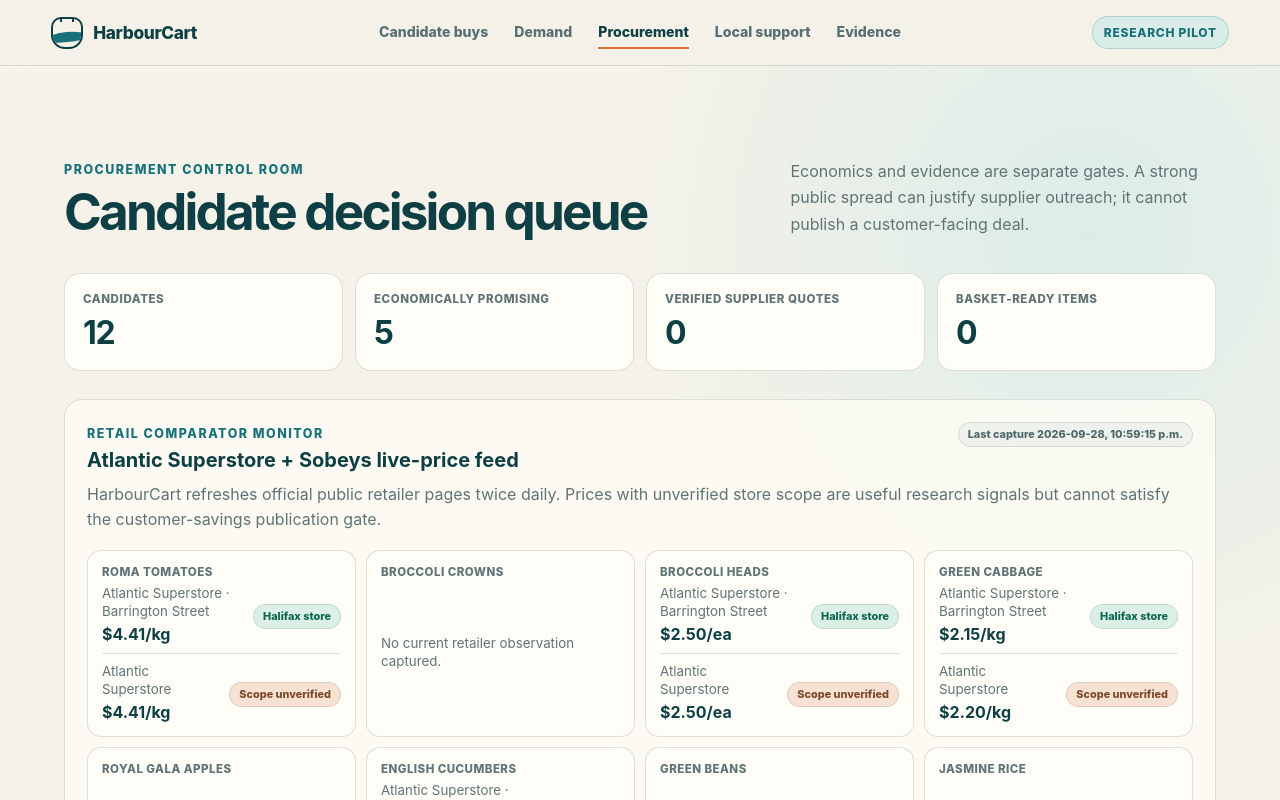
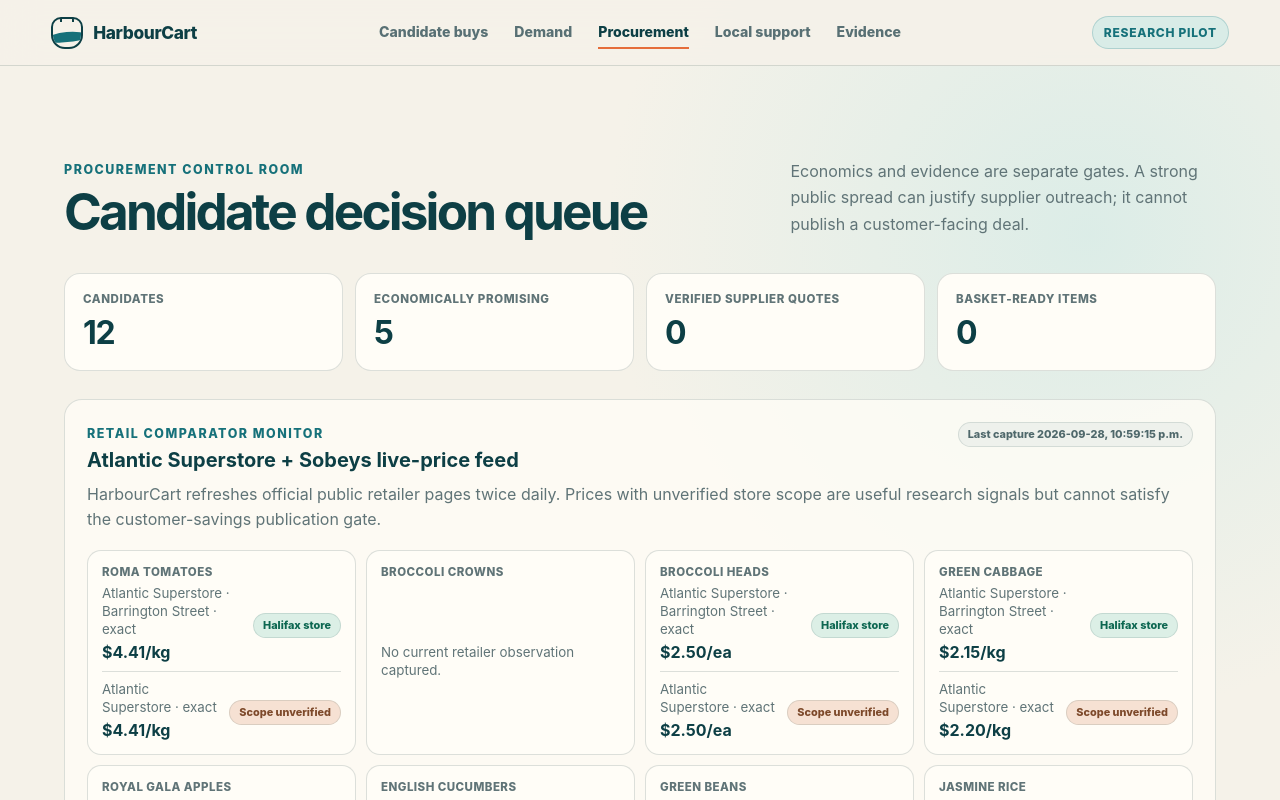
Before and after one commit to JeremyHennessy/HarbourCart, a React (Vite) app: page / in a window 1280 px wide. Both pictures are taken after a click on the button "Procurement". Shown: the top 800 px of the page. Built offline with nearby package versions, Linux system fonts and the light colour scheme.

Commit message:
Show comparator quality in live retail monitor

```diff
--- a/src/components/LiveRetailPanel.tsx
+++ b/src/components/LiveRetailPanel.tsx
@@ -68,6 +68,13 @@ export default function LiveRetailPanel({
                       <small>
                         {signal.retailerLabel}
                         {signal.storeName ? " · " + signal.storeName : ""}
+                        {signal.comparability === "VALUE_ALTERNATIVE"
+                          ? " · value alternative"
+                          : signal.comparability === "COMPARABLE"
+                            ? " · comparable"
+                            : signal.comparability === "NOT_COMPARABLE"
+                              ? " · not comparable"
+                              : " · exact"}
                       </small>
                       <strong>
                         {money.format(signal.normalizedPrice)}/
```
